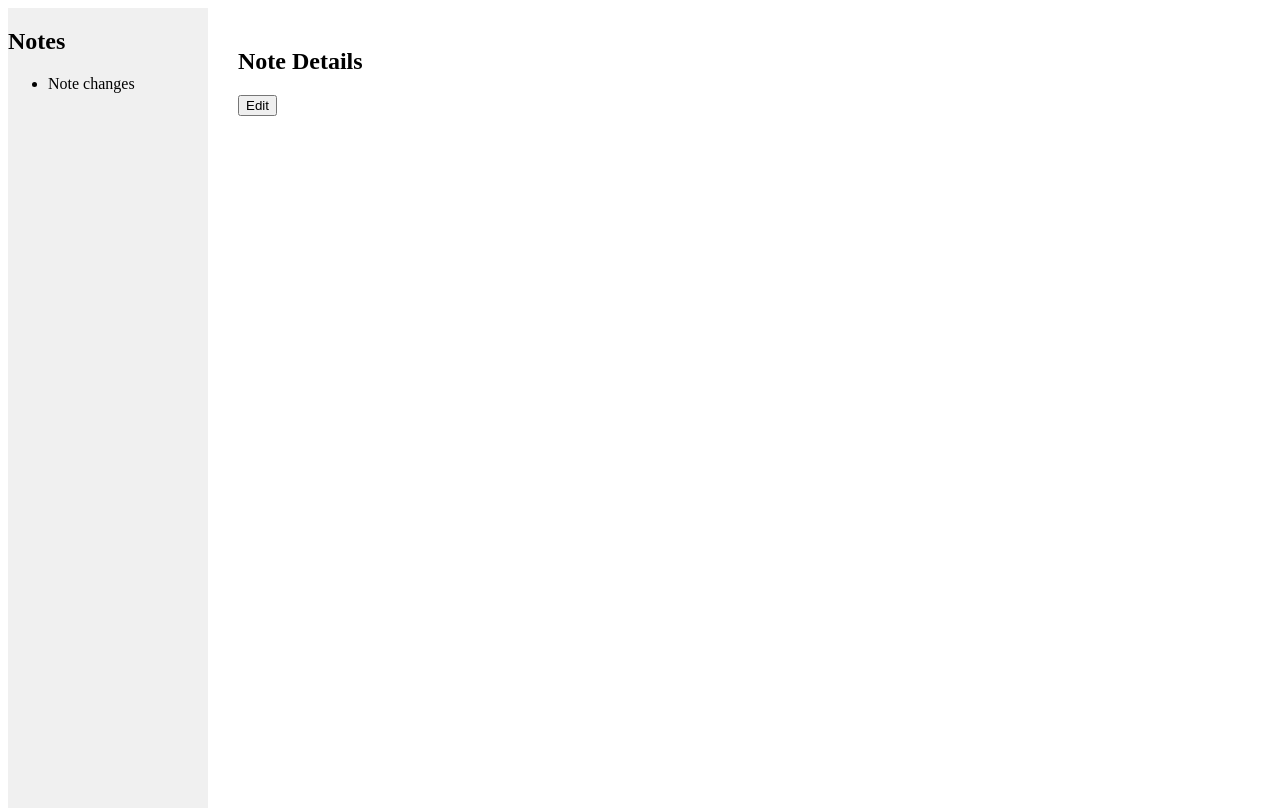
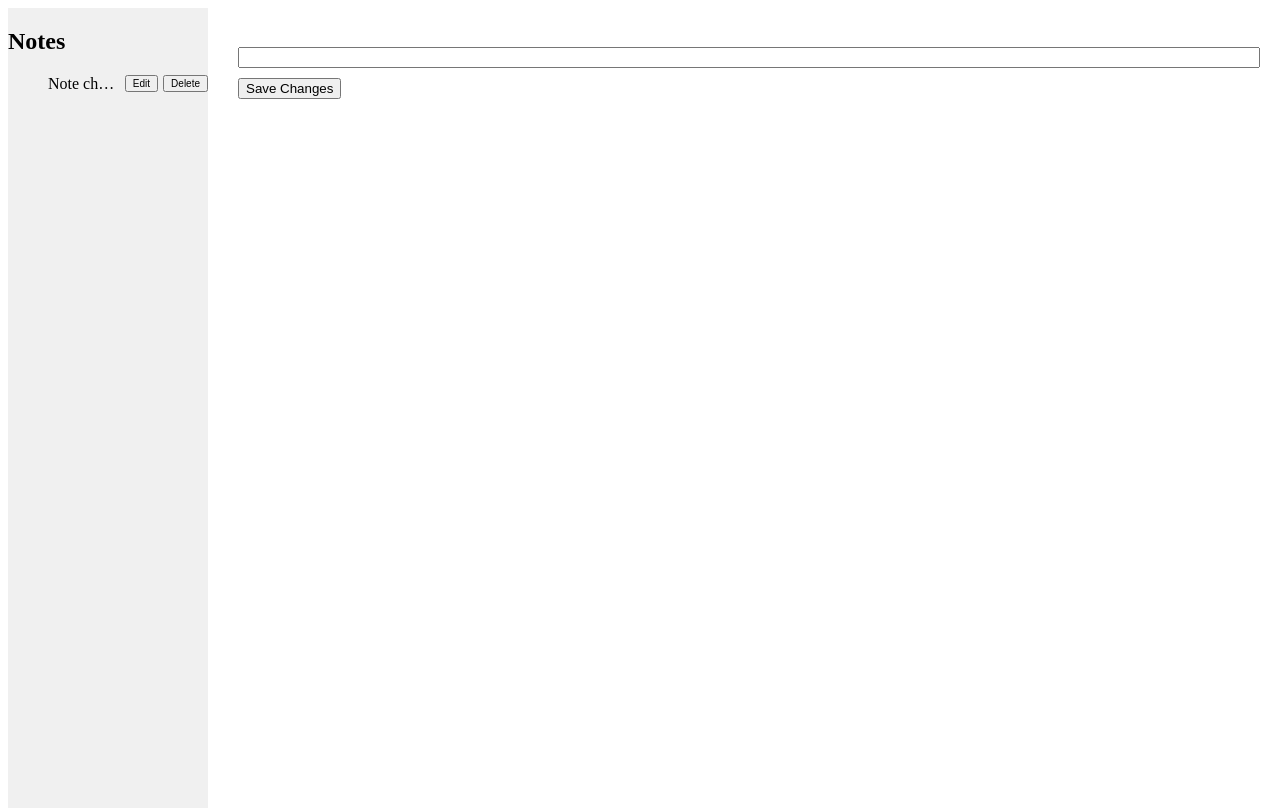
Before and after one commit to MasEvans83199/NoteTaker, a Flask app: page /notes in a window 1280 px wide. Run offline with Flask 3, Linux system fonts and the light colour scheme; some libraries are stand-ins or nearby versions.

Commit message:
quill for format

```diff
--- a/app/routes.py
+++ b/app/routes.py
@@ -30,3 +30,10 @@
     note.content = request.form['content']
     db.session.commit()
     return redirect(url_for('note.get_notes'))
+
+@bp.route('/notes/<int:id>/delete', methods=['POST'])
+def delete_note(id):
+    note = Note.query.get_or_404(id)
+    db.session.delete(note);
+    db.session.commit();
+    return redirect(url_for('note.get_notes'))
--- a/app/templates/notes.html
+++ b/app/templates/notes.html
@@ -2,8 +2,9 @@
 <html lang="en">
 <head>
     <meta charset="UTF-8">
-    <meta name="viewport" content="width=device-width, initial-scale=1.0">
+    <meta viewport="width=device-width, initial-scale=1.0">
     <title>Notes</title>
+    <link href="https://cdn.quilljs.com/1.3.6/quill.snow.css" rel="stylesheet">
     <style>
         #sidebar {
             float: left;
@@ -16,11 +17,37 @@
             margin-left: 210px;
             padding: 20px;
         }
+        .note-item {
+            display: flex;
+            justify-content: space-between;
+            align-items: center;
+        }
+        .note-title {
+            white-space: nowrap;
+            overflow: hidden;
+            text-overflow: ellipsis;
+            max-width: 120px;
+        }
+        .note-button {
+            margin-left: 5px;
+            font-size: 10px;
+        }
         li.note-item:hover {
             background-color: #ddd;
             cursor: pointer;
         }
-        #edit-form {
+        #editor-toolbar {
+            display: none;
+            background-color: #f4f4f4;
+            border: 1px solid #ccc;
+            padding: 5px;
+        }
+        .ql-toolbar.ql-snow {
+            border-radius: 5px;
+            display: flex;
+            justify-content: start;
+        }
+        #editor-container {
             display: none;
         }
     </style>
@@ -30,48 +57,85 @@
         <h2>Notes</h2>
         <ul>
         {% for note in notes %}
-            <li class="note-item" onclick="fetchNoteDetails('{{ note.id }}')">{{ note.title }}</li>
+            <li class="note-item">
+                <span class="note-title" onclick="fetchNoteDetails('{{ note.id }}')">{{ note.title }}</span>
+                <button class="note-button" onclick="event.stopPropagation(); editNote('{{ note.id }}')">Edit</button>
+                <button class="note-button" onclick="event.stopPropagation(); deleteNote('{{ note.id }}')">Delete</button>
+            </li>
         {% endfor %}
         </ul>
     </div>
     <div id="note-display">
-        <h2>Note Details</h2>
         <div id="note-view">
             <h3 id="view-title"></h3>
-            <p id="view-content"></p>
-            <button onclick="editNote()">Edit</button>
+            <div id="view-content"></div>
         </div>
         <div id="edit-form">
             <form action="" method="post">
                 <input type="hidden" id="note_id" name="note_id">
-                <label for="title">Title:</label><br>
-                <input type="text" id="edit-title" name="title"><br>
-                <label for="content">Content:</label><br>
-                <textarea id="edit-content" name="content"></textarea><br><br>
+                <input type="text" id="edit-title" name="title" style="width: 100%; margin-bottom: 10px;">
+                <div id="editor-toolbar">
+                    <button class="ql-bold">Bold</button>
+                    <button class="ql-italic">Italic</button>
+                    <button class="ql-underline">Underline</button>
+                </div>
+                <div id="editor-container"></div>
+                <input type="hidden" id="edit-content" name="content">
                 <input type="submit" value="Save Changes">
             </form>
         </div>
     </div>
 
+    <script src="https://cdn.quilljs.com/1.3.6/quill.js"></script>
     <script>
+        var quill = new Quill('#editor-container', {
+            theme: 'snow',
+            modules: {
+                toolbar: '#editor-toolbar'
+            }
+        });
+
+        document.querySelector('form').onsubmit = function() {
+            var content = document.querySelector('input[name=content]');
+            var title = document.querySelector('input[name=title]');
+            content.value = quill.root.innerHTML;
+            title.value = document.getElementById('edit-title').value;
+        };
+
         function fetchNoteDetails(noteId) {
             fetch(`/notes/${noteId}`)
                 .then(response => response.json())
                 .then(data => {
+                    document.getElementById('view-title').innerText = data.title;
+                    document.getElementById('view-content').innerHTML = data.content;
                     document.getElementById('note-view').style.display = 'block';
                     document.getElementById('edit-form').style.display = 'none';
-                    document.getElementById('view-title').innerText = data.title;
-                    document.getElementById('view-content').innerText = data.content;
-                    document.querySelector('#edit-form form').action = `/notes/${data.id}/update`;
-                    document.getElementById('edit-title').value = data.title;
-                    document.getElementById('edit-content').value = data.content;
                 })
                 .catch(error => console.error('Error:', error));
         }
 
-        function editNote() {
-            document.getElementById('note-view').style.display = 'none';
-            document.getElementById('edit-form').style.display = 'block';
+        function editNote(noteId) {
+            fetch(`/notes/${noteId}`)
+                .then(response => response.json())
+                .then(data => {
+                    document.getElementById('note-view').style.display = 'none';
+                    document.getElementById('edit-form').style.display = 'block';
+                    document.getElementById('editor-container').style.display = 'block';
+                    document.getElementById('editor-toolbar').style.display = 'block';
+                    document.querySelector('#edit-form form').action = `/notes/${noteId}/update`;
+                    document.getElementById('note_id').value = noteId;
+                    document.getElementById('edit-title').value = data.title;
+                    quill.root.innerHTML = data.content;
+                })
+                .catch(error => console.error('Error:', error));
+        }
+
+        function deleteNote(noteId) {
+            if (confirm('Are you sure you want to delete this note?')) {
+                fetch(`/notes/${noteId}/delete`, { method: 'POST' })
+                    .then(response => response.redirected ? window.location.href = response.url : null)
+                .catch(error => console.error('Error:', error));
+            }
         }
     </script>
 </body>
```
Also changed, not shown: instance/app.db.
